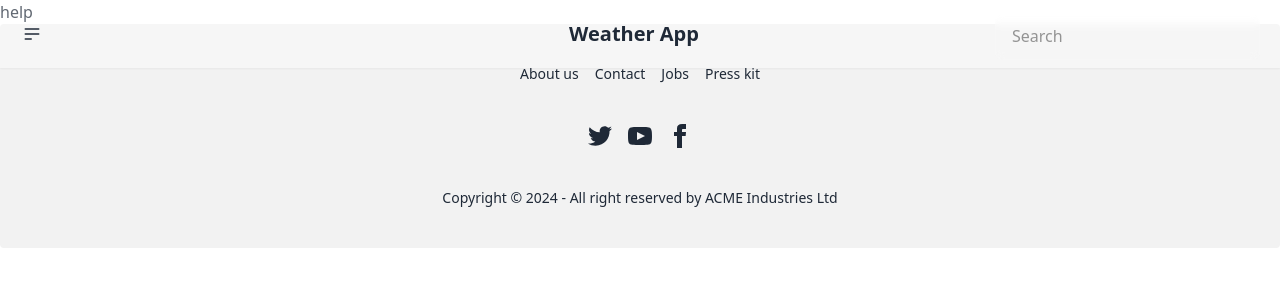
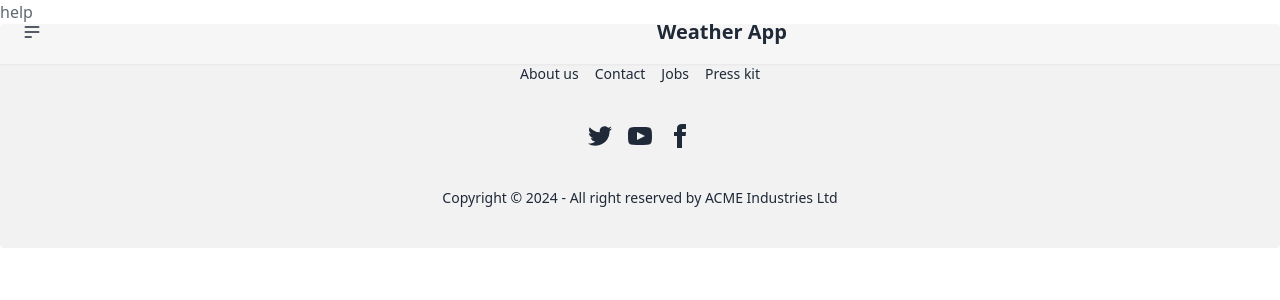
Before and after one commit to JFRashu/Weather-App, a React (Vite) app: page /help in a window 1280 px wide. Shown: the top 300 px of the page. Built offline with nearby package versions, Linux system fonts and the light colour scheme.

Commit message:
AOS Added

```diff
--- a/src/Components/CityCard.jsx
+++ b/src/Components/CityCard.jsx
@@ -1,4 +1,4 @@
-import React from 'react'
+import React, { useEffect } from 'react'
 import {
     LineChart, Line, XAxis, YAxis, CartesianGrid,
     Tooltip, Legend, ResponsiveContainer
@@ -8,7 +8,18 @@ import {
     Sunrise, Sunset, Clock,
     ThermometerSun, Wind, Droplets
   } from 'lucide-react';
+
+  import AOS from 'aos';
+  import 'aos/dist/aos.css';
+
 function CityCard({ cityData, title }) {
+    useEffect(() => {
+        AOS.init({
+            duration: 1000, // Duration of animations (in milliseconds)
+            easing: 'ease-in-out', // Easing function for animations
+            once: true, // Whether animation should happen only once or every time you scroll
+        });
+    }, []);
   return (
     <div className="bg-white/10 rounded-lg p-6">
     <div className="flex items-center justify-between mb-4">
@@ -39,6 +50,7 @@ function CityCard({ cityData, title }) {
         </div>
         <div className="grid grid-cols-2 gap-4 mb-6">
           <div className="bg-white/5 rounded-lg p-4">
+
             <div className="flex items-center mb-2">
               <ThermometerSun className="h-5 w-5 text-yellow-400 mr-2" />
               <span className="text-white/60">Feels Like</span>
@@ -83,7 +95,7 @@ function CityCard({ cityData, title }) {
                 <Sunrise className="h-5 w-5 text-yellow-400 mr-2" />
                 <span className="text-white/60">Sunrise</span>
               </div>
-              <div className="text-white font-semibold">
+              <div  className="text-white font-semibold">
                 {cityData.sun.sunrise}
               </div>
             </div>
--- a/src/Components/Navbar.jsx
+++ b/src/Components/Navbar.jsx
@@ -3,8 +3,8 @@ import { Link } from 'react-router-dom';
 
 const Navbar = () => {
   return (
-    <div className="navbar bg-white/30 backdrop-blur-[5%] fixed top-0 w-full z-50 shadow-sm">
-      <div className="navbar-start">
+    <div className="navbar bg-white/30 backdrop-blur-[5%] fixed top-0 w-full z-50 shadow-sm ">
+      <div className="navbar-start mr-50">
         <div className="dropdown">
           <div tabIndex={0} role="button" className="btn btn-ghost btn-circle">
             <svg
@@ -24,7 +24,7 @@ const Navbar = () => {
           </div>
           <ul
             tabIndex={0}
-            className="menu menu-sm dropdown-content bg-white/70 backdrop-blur-md rounded-box z-[1] mt-3 w-52 p-2 shadow"
+            className="menu menu-sm dropdown-content bg-white/70 backdrop-blur-md rounded-box z-[20] mt-3 w-52 p-2 shadow"
           >
             <li><Link to="/" className="hover:bg-white/50 rounded-lg">Home</Link></li>
             <li><Link to="/forecast" className="hover:bg-white/50 rounded-lg">Forecast</Link></li>
@@ -40,15 +40,7 @@ const Navbar = () => {
         <a className="btn btn-ghost text-xl font-semibold">Weather App</a>
       </div>
 
-      <div className="navbar-end mr-3 mt-1">
-        <div className="form-control">
-          <input
-            type="text"
-            placeholder="Search"
-            className="input input-bordered bg-transparent border-white/20 placeholder-black/40 text-white focus:bg-white/10 hover:bg-white/10 focus:border-black/30 hover:border-black/30 transition-all w-24 md:w-auto backdrop-blur-sm"
-          />
-        </div>
-      </div>
+
     </div>
   );
 };
--- a/src/Components/VideoHero.jsx
+++ b/src/Components/VideoHero.jsx
@@ -1,8 +1,11 @@
 
 import { ArrowRight, CloudRain, Compass, Map } from 'lucide-react';
 import { CurrentInfo } from './CurrentInfo';
+import { useNavigate } from 'react-router-dom';
 
 const VideoHero = () => {
+    const navigate = useNavigate();
+
     return (
         <div className="relative min-h-[400px] md:min-h-[500px] lg:min-h-[600px] w-full overflow-hidden">
             {/* Video Background */}
@@ -63,7 +66,7 @@ const VideoHero = () => {
 
                             {/* Weather CTAs */}
                             <div className="flex flex-col sm:flex-row gap-4 pt-4">
-                                <button className="inline-flex items-center px-6 py-3 bg-sky-600 text-white rounded-lg hover:bg-sky-700 transition-colors duration-300">
+                                <button  onClick={() => navigate('/forecast')} className="inline-flex items-center px-6 py-3 bg-sky-600 text-white rounded-lg hover:bg-sky-700 transition-colors duration-300">
                                     Check Forecast
                                     <ArrowRight className="ml-2 h-5 w-5" />
                                 </button>
--- a/src/Components/WeatherMaps.jsx
+++ b/src/Components/WeatherMaps.jsx
@@ -1,6 +1,6 @@
-import React, { useState, useEffect } from 'react';
+import React, { useState } from 'react';
 import { Map, Cloud, Wind, Droplets, Thermometer, Layers, Compass, Maximize2 } from 'lucide-react';
-import { MapContainer, TileLayer, LayersControl } from 'react-leaflet';
+import { MapContainer, TileLayer } from 'react-leaflet';
 import 'leaflet/dist/leaflet.css';
 
 const WeatherMaps = () => {
@@ -49,16 +49,6 @@ const WeatherMaps = () => {
                         <h1 className="text-3xl font-bold text-white mb-2">Weather Maps</h1>
                         <p className="text-gray-300">Powered by OpenWeather API</p>
                     </div>
-                    {/* <div className="flex gap-2">
-                        <button className="px-4 py-2 bg-sky-600 text-white rounded-lg hover:bg-sky-700 transition-colors flex items-center gap-2">
-                            <Layers className="w-4 h-4" />
-                            Change Layers
-                        </button>
-                        <button className="px-4 py-2 bg-gray-700 text-white rounded-lg hover:bg-gray-600 transition-colors flex items-center gap-2">
-                            <Maximize2 className="w-4 h-4" />
-                            Fullscreen
-                        </button>
-                    </div> */}
                 </div>
 
                 {/* Map Type Selection */}
@@ -86,7 +76,7 @@ const WeatherMaps = () => {
                 </div>
 
                 {/* Map Container */}
-                <div className="bg-gray-700/30 rounded-xl overflow-hidden border border-gray-700">
+                <div className="bg-gray-700/30 rounded-xl overflow-hidden border border-gray-700 relative">
                     <div className="p-4 border-b border-gray-700 flex justify-between items-center">
                         <div className="text-white font-medium">
                             {activeLayer?.label}
@@ -97,7 +87,7 @@ const WeatherMaps = () => {
                         <MapContainer
                             center={[20, 0]}
                             zoom={2}
-                            className="h-full w-full"
+                            className="h-full w-full z-0" // Set z-index for the map
                             scrollWheelZoom={true}
                         >
                             {/* Base Map Layer */}
@@ -115,7 +105,7 @@ const WeatherMaps = () => {
                         </MapContainer>
 
                         {/* Legend */}
-                        <div className="absolute bottom-4 left-4 bg-black/50 rounded-lg p-3 z-[1000]">
+                        <div className="absolute bottom-4 left-4 bg-black/50 rounded-lg p-3 z-10"> {/* Set higher z-index for the legend */}
                             <div className="text-white text-sm mb-2">Legend</div>
                             <div className="flex gap-4">
                                 <div className="flex items-center gap-2">
```
Also changed, not shown: src/App.jsx (+9 -2 lines).
